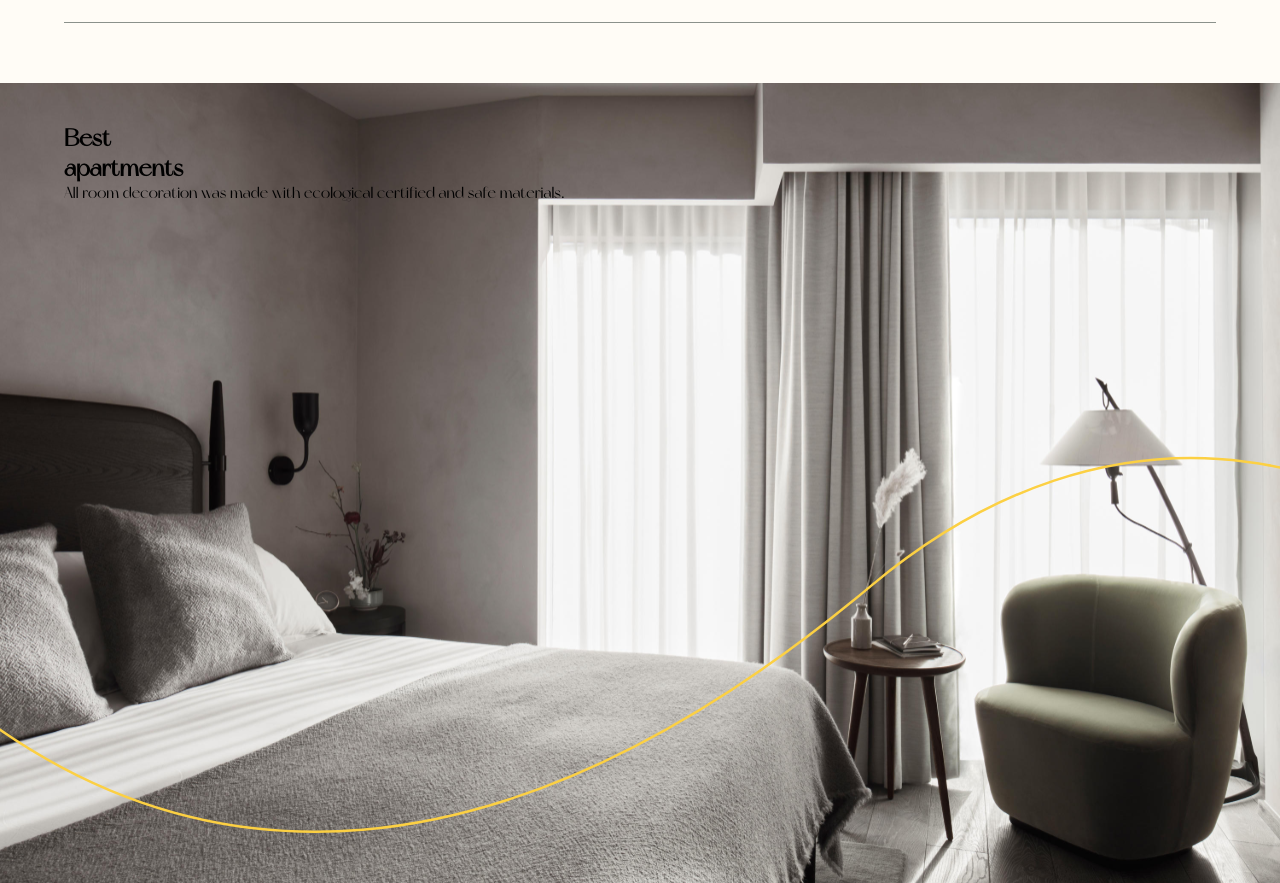
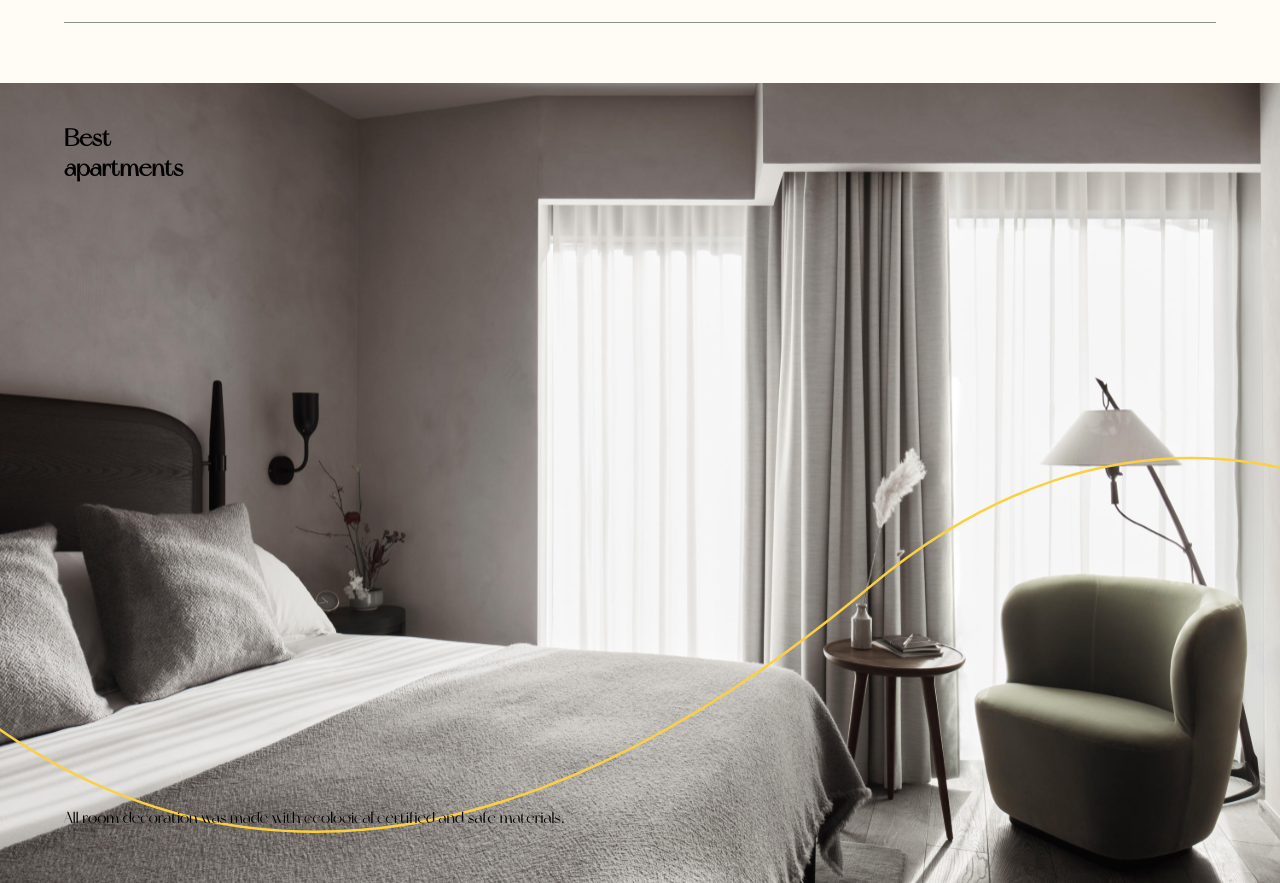
Before and after one commit to gift56/Fullstack-HotelWebsite, a React (Create React App) app: page / in a window 1280 px wide. Shown: the part 4480-5363 px from the top of the page. Built offline with nearby package versions, Linux system fonts and the light colour scheme.

Commit message:
working on styling

```diff
--- a/src/styles/bestApartment.styled.js
+++ b/src/styles/bestApartment.styled.js
@@ -12,6 +12,12 @@ export const BestApartmentCon = styled.section`
 
 export const BestApartmentArea = styled.div`
   padding: 40px 0;
+  height: 98vh;
 `;
 
-export const BestApartmentTexts = styled.div``;
+export const BestApartmentTexts = styled.div`
+  display: flex;
+  flex-direction: column;
+  height: 100%;
+  justify-content: space-between;
+`;
```
